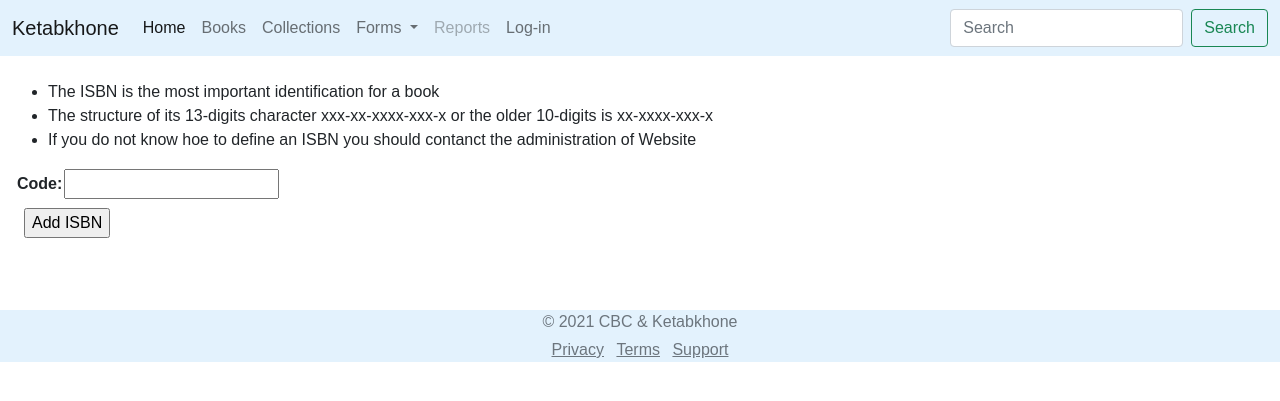
After one commit to Rahimz/ketab, a Django app: page /isbn/create/ in a window 1280 px wide. The commit adds this page. Shown: the top 401 px of the page. Run offline with Django 3.2, Linux system fonts and the light colour scheme; parts of the project's set-up code (start-up, migrations or seed data) failed here and were passed over; some libraries are stand-ins or nearby versions.

Commit message:
creat form for isbn added

```diff
--- /dev/null
+++ b/ketab/books/forms.py
@@ -0,0 +1,2 @@
+from django.forms import ModelForm
+from .models import Book, ISBN
--- a/ketab/books/templates/base.html
+++ b/ketab/books/templates/base.html
@@ -59,7 +59,7 @@
                         </a>
                         <ul class="dropdown-menu" aria-labelledby="navbarDropdown">
                             <li><a class="dropdown-item" href="#">Add Book</a></li>
-                            <li><a class="dropdown-item" href="#">Add ISBN</a></li>
+                            <li><a class="dropdown-item" href="{% url 'isbn-create' %}">Add ISBN</a></li>
                             <li><a class="dropdown-item" href="#">Add Content</a></li>
                             <li>
                                 <hr class="dropdown-divider">
--- /dev/null
+++ b/ketab/books/templates/books/isbn_form.html
@@ -0,0 +1,16 @@
+{% extends "base.html" %}
+
+{% block body %}
+  <form action="" method="post">
+      <ul>
+          <li>The ISBN is the most important identification for a book</li>
+          <li>The structure of its 13-digits character xxx-xx-xxxx-xxx-x or the older 10-digits is xx-xxxx-xxx-x </li>
+          <li>If you do not know hoe to define an ISBN you should contanct the administration of Website</li>
+      </ul>
+    {% csrf_token %}
+    <table>
+    {{ form.as_table }}
+    </table>
+    <input class="m-2" type="submit" value="Add ISBN">
+  </form>
+{% endblock %}
--- a/ketab/books/urls.py
+++ b/ketab/books/urls.py
@@ -9,4 +9,8 @@ urlpatterns = [
     path('books/<int:isbn>/', views.bookdetail, name='bookdetail'),
     path('books/collections/', views.collectionlist, name='collectionlist'),
     path('books/collections/<int:pk>/', views.collectiondetail, name='collectiondetail'),
+
+    path('isbn/create/', views.IsbnCreate.as_view(), name='isbn-create'),
+    # path('isbn/<int:pk>/update/', views.AuthorUpdate.as_view(), name='author-update'),
+    # path('isbn/<int:pk>/delete/', views.AuthorDelete.as_view(), name='author-delete'),
     ]
--- a/ketab/books/views.py
+++ b/ketab/books/views.py
@@ -1,4 +1,6 @@
 from django.shortcuts import render, get_object_or_404
+from django.views.generic.edit import CreateView, UpdateView, DeleteView
+from django.urls import reverse_lazy
 from django.http import HttpResponse
 from .models import Book, Author, Critique, Collection, ISBN, Market, Shoora
 
@@ -54,3 +56,9 @@ def collectiondetail(request, pk):
                   'books/collection_detail.html',
                   {'collection': collection,
                    'books': books})
+
+
+class IsbnCreate(CreateView):
+    model = ISBN
+    fields = '__all__'
+    success_url = reverse_lazy('booklist')
```
